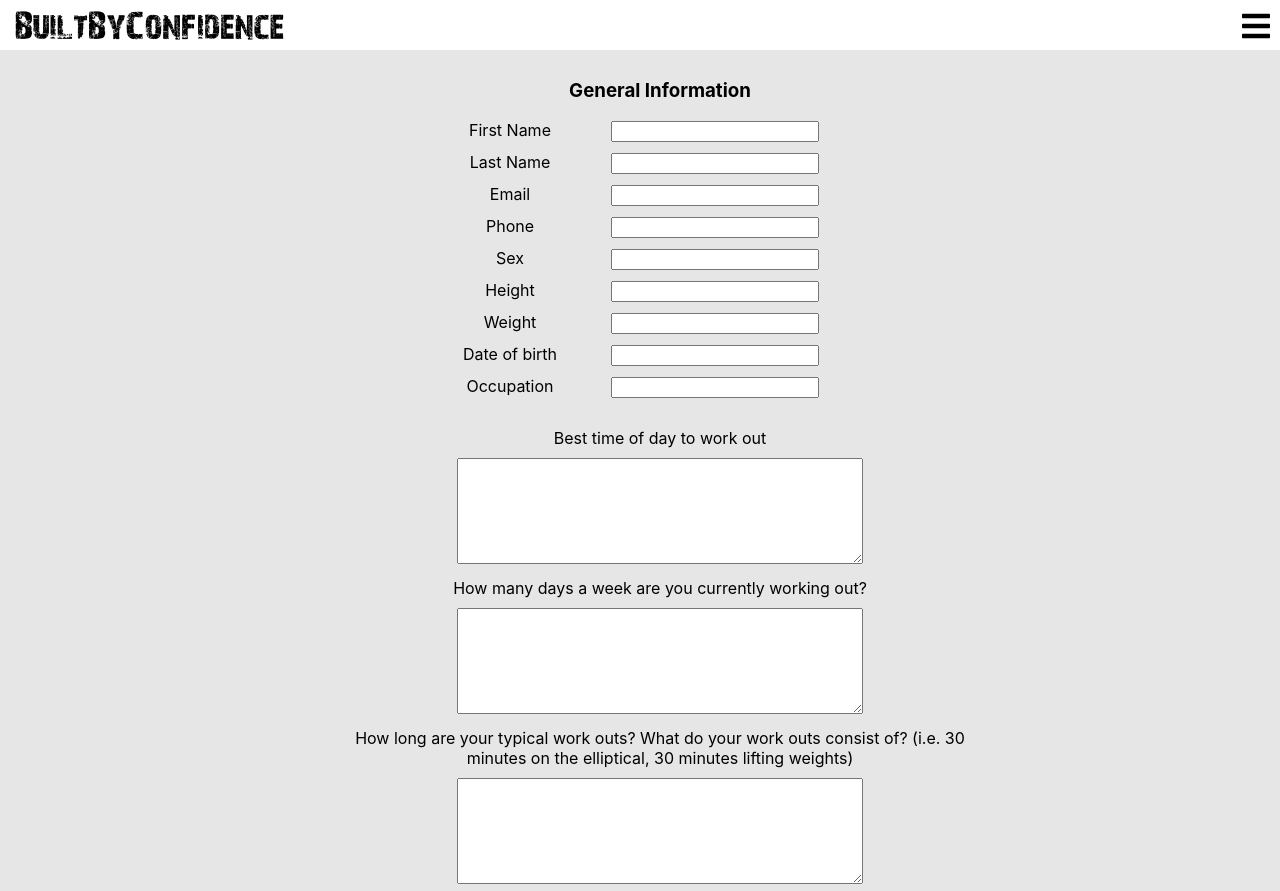
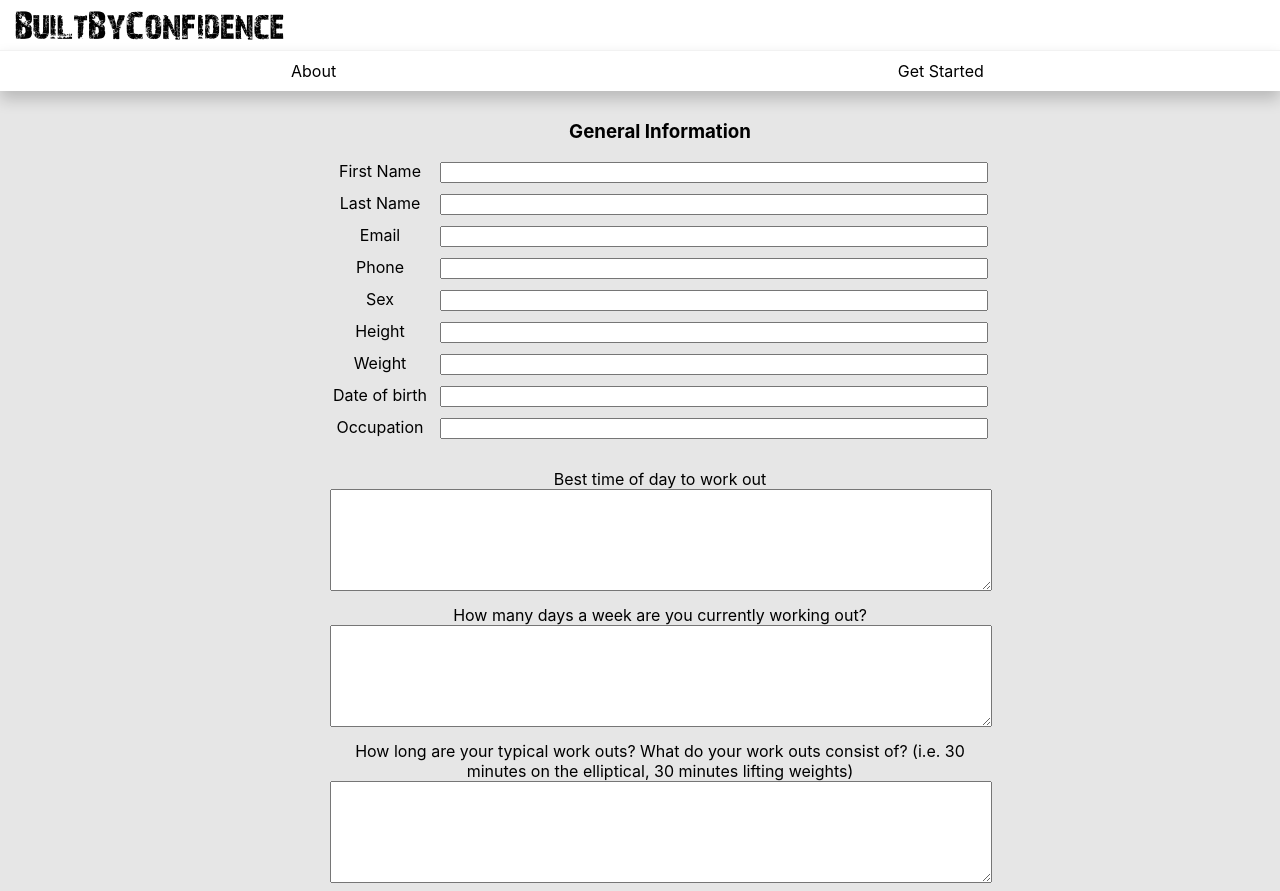
Before and after one commit to djsamseng/Hillstories, a React app in the folder client/: page /getstarted in a window 1280 px wide. Shown: the top 891 px of the page. Built offline with nearby package versions, Linux system fonts and the light colour scheme.

Commit message:
Fixup Getting Started entry widths

```diff
--- a/client/src/builtbyc/BuiltByC.css
+++ b/client/src/builtbyc/BuiltByC.css
@@ -1,14 +1,11 @@
 
 .BBClogo {
-    float: left;
     height: 40px;
     margin-left: 10px;
     margin-top: 5px;
 }
 
 .BBCShortEntryContainer {
-    width: 400px;
-    margin: auto;
 }
 
 .BBCShortEntryLabel {
@@ -17,90 +14,82 @@
 }
 
 .BBCShortEntryValue {
-    margin-left: 10px;
-    width: 200px;
+    width: 100%;
+}
+
+.BBCShortEntryValueContainer {
+    display: block;
+    width: auto;
+    overflow:hidden;
+    padding-right: 10px;
+    padding-left: 10px;
+}
+
+.BBCGetStartedContainer {
+    list-style-type: none;
+}
+
+.BBCGetStartedContainer form ul {
+    list-style-type: none;
 }
 
 .BBCGetStartedContainer form li {
-    display: block;
     text-decoration: none;
     margin-top: 10px;
 }
 
 .BBCGetStartedContainer form textarea {
-    width: 400px;
+    width: 100%;
+    margin: 0;
+    padding: 0;
     height: 100px;
-    margin-top: 10px;
+}
+
+.BBCtopNavBarNav {
+    background-color: white;
+}
+
+.BBCtopNavBarNav a {
+    color: black;
 }
 
 .BBCtopNavBar {
-    background-color: white;
+    width: 100%;
     height: 50px;
 }
 
-.BBCtopNavBar ul {
+.BBCtopNavBarNav ul {
     list-style-type: none;
     margin: 0;
     padding: 0;
 }
 
-.BBCtopNavBar li {
+.BBCtopNavBarNav li {
     display: block;
     text-decoration: none;
     margin: 10px;
     cursor: pointer;
 }
 
-.BBCbarsDropdown {
-    float: right;
-    padding: 10px;
+.BBCnavbarContentShow {
+    box-shadow: 0px 8px 16px 0px rgba(0,0,0,0.2);
+    background-color: white;
+    height: 40px;
+    border-top: 1px solid #f2f2f2;
 }
 
-.BBCbarsDropdown {
-    float: right;
+.BBCnavbarContentShow li {
+    display: inline;
+    float: left;
+    text-align: center;
+    width: 49%;
+    margin-right: 0;
+    margin-left: 0;
+    white-space: nowrap;
+    overflow: hidden;
+    text-overflow: clip;
 }
 
-.BBCbarsDropdownContent {
-    display: none;
-    position: absolute;
-    box-shadow: 0px 8px 16px 0px rgba(0,0,0,0.2);
-    background-color: white;
-    z-index: 1;
-    width: 100%;
-    text-align: center;
-    left: 0px;
-    top: 50px;
-}
-
-.BBCbarsDropdownContentShow {
-    display: block;
-    position: absolute;
-    box-shadow: 0px 8px 16px 0px rgba(0,0,0,0.2);
-    background-color: white;
-    z-index: 1;
-    width: 100%;
-    text-align: center;
-    left: 0px;
-    top: 50px;
-}
-
-.BBCbarsDropdownContent a {
-    float: none;
-    display: block;
+.BBCnavbarContentShow a {
     color: black;
 }
-
-.BBCbarsDropdownContentShow a {
-    float: none;
-    display: block;
-    color: black;
-}
-
-
-.BBCbarsDropdownContent:hover {
-    display: block
-}
-
-.BBCbarsDropdown:hover .BBCbarsDropdownContent {
-    display: block;
-}
--- a/client/src/builtbyc/BuiltByC.js
+++ b/client/src/builtbyc/BuiltByC.js
@@ -108,6 +108,7 @@ class BBCGetStarted extends Component {
                         className="BBCShortEntryLabel">
                         { data.label }
                     </label>
+                    <span className="BBCShortEntryValueContainer">
                         <input
                             className="BBCShortEntryValue"
                             id={ data.id }
@@ -117,6 +118,7 @@ class BBCGetStarted extends Component {
                             required
                         >
                         </input>
+                    </span>
                 </li>
             );
         });
--- a/client/src/builtbyc/HomepageNavbar.js
+++ b/client/src/builtbyc/HomepageNavbar.js
@@ -25,38 +25,32 @@ class HomepageNavbar extends Component {
 
         return (
             <nav
-                className="topNavBar"
+                className="BBCtopNavBarNav"
             >
-                { logo }
-                <ul
+                <a href="/">
+                    <div
+                        className="BBCtopNavBar"
+                    >
+                        { logo }
+                    </div>
+                </a>
+                <div
+                    className="BBCnavbarContentShow"
                 >
-                    <div
-                        className="BBCbarsDropdown"
-                        onClick={ () => this.onBarsDropdownClick() }
+                    <ul
                     >
-                        <a>
-                        <FontAwesomeIcon
-                            icon={ faBars }
-                            size="2x"
-                        />
+                        <a href="/about">
+                            <li>
+                                About
+                            </li>
                         </a>
-                        <div
-                            className={ this.state.showDropdown ? "BBCbarsDropdownContentShow" : "BBCbarsDropdownContent" }
-
-                        >
+                        <a href="/getstarted">
                             <li>
-                                <a href="/">
-                                    Home
-                                </a>
+                                Get Started
                             </li>
-                            <li>
-                                <a href="/getstarted">
-                                    Get Started
-                                </a>
-                            </li>
-                        </div>
-                    </div>
-                </ul>
+                        </a>
+                    </ul>
+                </div>
             </nav>
         );
     }
```
